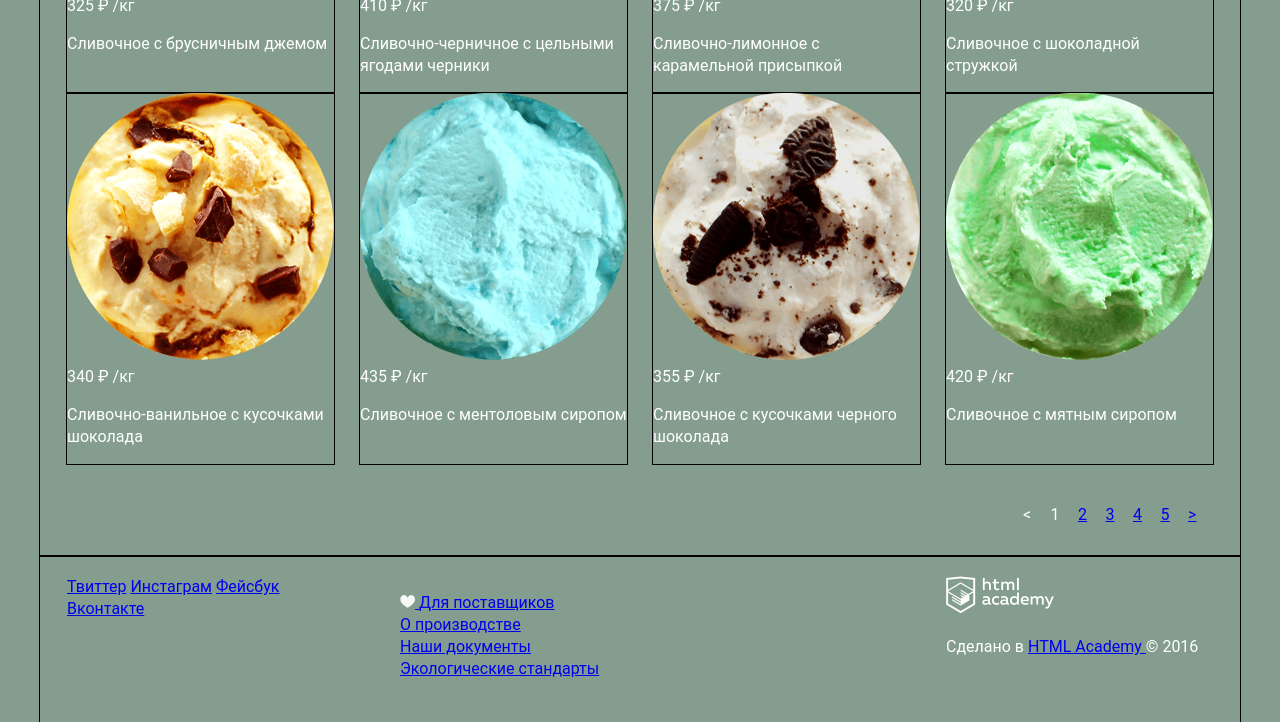
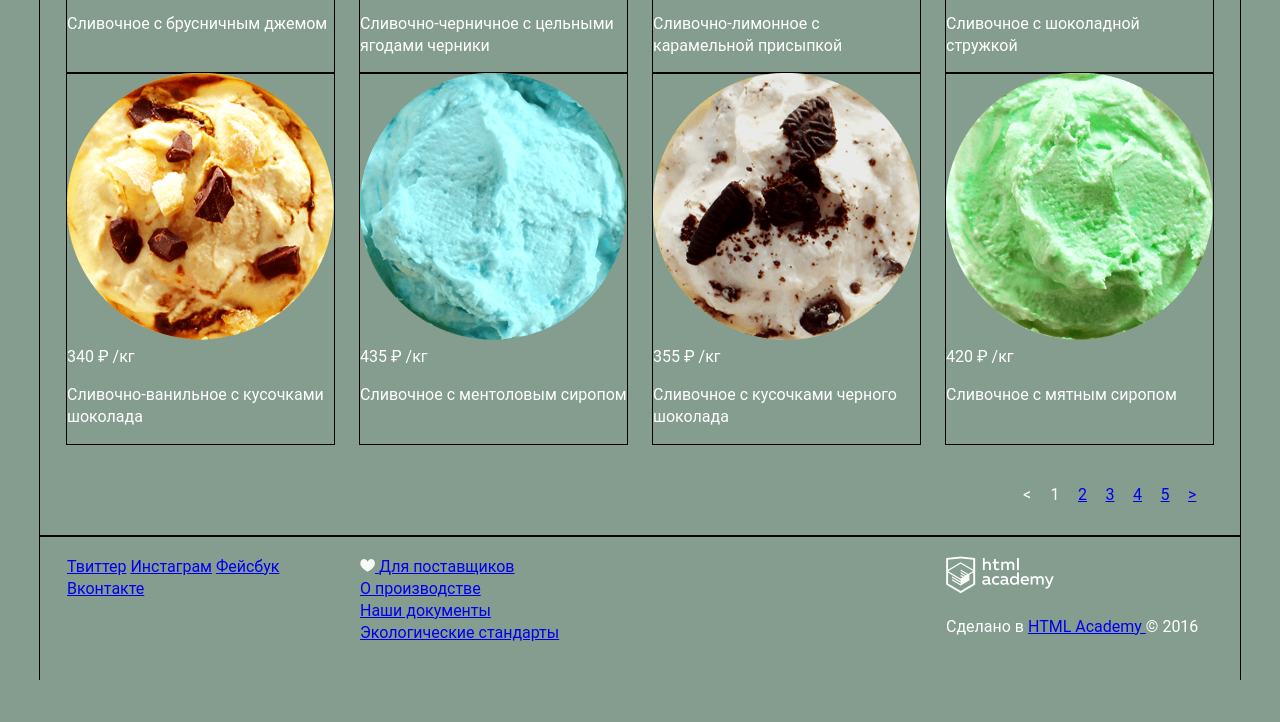
Before and after one commit to Elisiff/153140-gllacy, a plain HTML site: page catalog.html in a window 1280 px wide. Shown: the part 1137-1859 px from the top of the page. After the commit the page ends 1817 px from the top, so only its background shows below. Drawn offline with Linux system fonts and the light colour scheme.

Commit message:
Правки-2

```diff
--- a/css/style.css
+++ b/css/style.css
@@ -7,6 +7,12 @@ body {
   padding: 0;
   margin: 0;
 }
+
+ul {
+  margin: 0;
+  padding: 0;
+  list-style-type: none;
+  }
 
 h1 {
   font-size: 35px;
@@ -51,7 +57,6 @@ h1 {
 
 .main-navigation-1 {
   display: flex;
-  list-style-type: none;
   margin-left: 29px;
   margin-right: 33px;
   margin-top: 14px;
@@ -79,7 +84,6 @@ h1 {
 
 .buttons ul{
   display: flex;
-  list-style-type: none;
 }
 
 input[type=search] {
@@ -172,10 +176,6 @@ input[type=search] {
   width: 560px;
 }
 
-.footer-references ul {
-  list-style-type: none;
-}
-
 /* Каталог */
 .item-form {
   display: none;
@@ -192,7 +192,6 @@ input[type=search] {
 .number-btn {
   display: flex;
   justify-content: space-between;;
-  list-style-type: none;
   width: 190px;
   padding-bottom: 30px;
   margin-left: auto;
```
